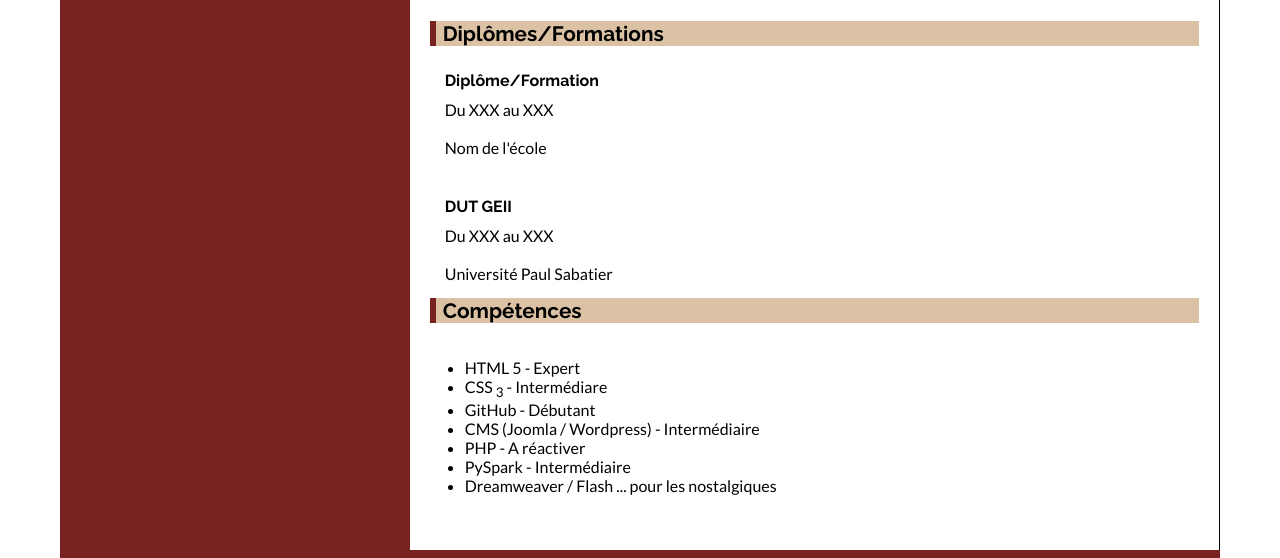
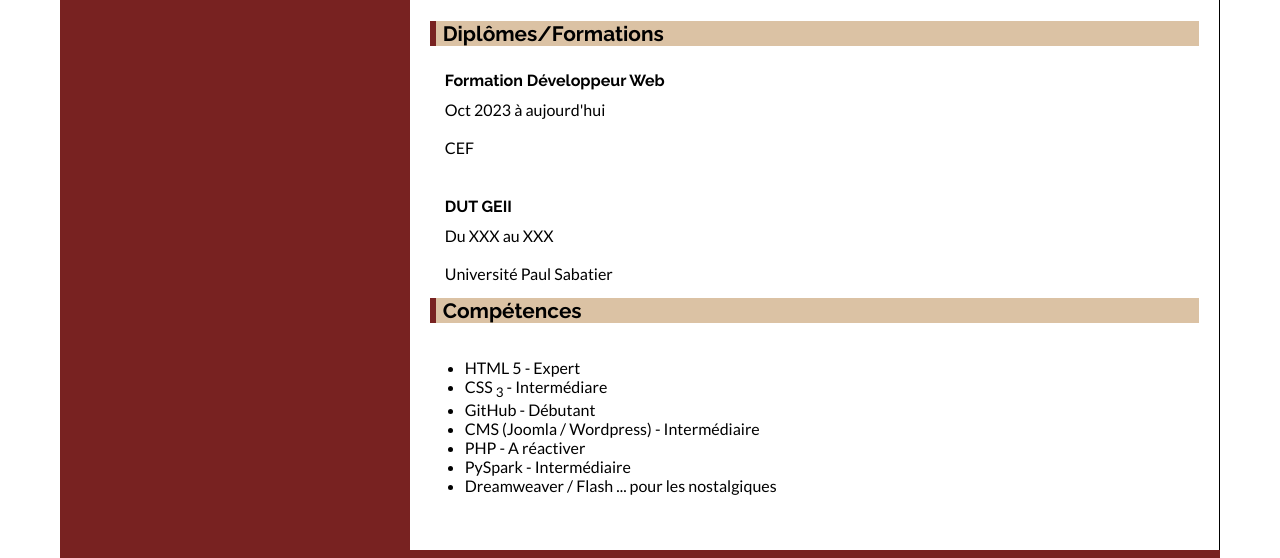
Before and after one commit to FabriceL31/CV, a plain HTML site: page index.html in a window 1280 px wide. Shown: the part 938-1496 px from the top of the page. Drawn offline with Linux system fonts and the light colour scheme.

```diff
--- a/index.html
+++ b/index.html
@@ -104,9 +104,9 @@
                 <h3 class="content__section-h3">Diplômes/Formations</h3>
 
                 <article class="content__article">
-                    <h4 class="content__section-h4">Diplôme/Formation</h4>
-                    <p>Du XXX au XXX</p><br>
-                    <p>Nom de l'école</p>
+                    <h4 class="content__section-h4">Formation Développeur Web</h4>
+                    <p>Oct 2023 à aujourd'hui</p><br>
+                    <p>CEF</p>
                 </article>
 
                 <article class="content__article">
```
